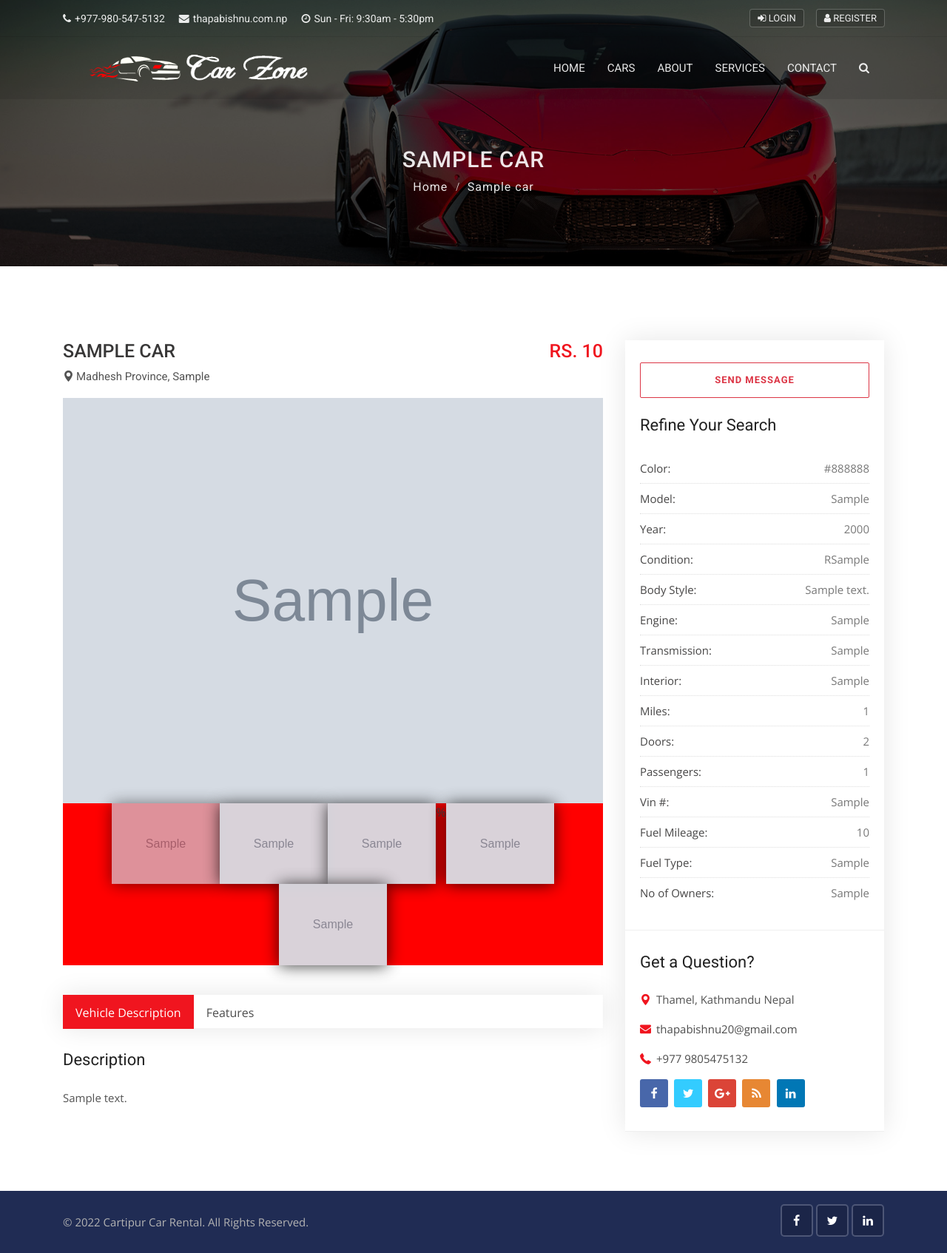
After one commit to BishnuThapa/Carzone-Django, a Django app: a page that uses templates/cars/car_detail.html in a window 1280 px wide. The commit adds this page. Shown: the whole page at 74% size. Run offline with Django 4.2, Linux system fonts and the light colour scheme; tables that the repository leaves empty hold one stand-in row (values such as "Sample post"); grey boxes marked "Sample" are stand-in pictures; parts of the project's set-up code (start-up, migrations or seed data) failed here and were passed over; some libraries are stand-ins or nearby versions.

Commit message:
completed car-detail page & fixed homepage links issue

```diff
--- a/cars/admin.py
+++ b/cars/admin.py
@@ -5,6 +5,10 @@ from django.utils.html import format_html
 
 
 class CarAdmin(admin.ModelAdmin):
+    prepopulated_fields = {
+        'slug': ['car_title']
+    }
+
     def thumbnail(self, object):
         return format_html('<img src="{}" width="40" style="border-radius:50%;" />'.format(object.car_photo.url))
 
--- a/cars/models.py
+++ b/cars/models.py
@@ -47,6 +47,7 @@ class Car(models.Model):
         ('6', '6'),
     )
     car_title = models.CharField(max_length=255)
+    slug = models.SlugField(max_length=255, unique=True, blank=True, null=True)
     state = models.CharField(choices=state_choice, max_length=100)
     city = models.CharField(max_length=100, default="")
     color = models.CharField(
--- a/cars/urls.py
+++ b/cars/urls.py
@@ -4,5 +4,6 @@ from . import views
 
 urlpatterns = [
     path('', views.cars, name='cars'),
-    path('nepal/', views.Nepal, name='nepal')
+    path('nepal/', views.Nepal, name='nepal'),
+    path('<slug:car_slug>/', views.car_detail, name='car_detail'),
 ]
--- a/cars/views.py
+++ b/cars/views.py
@@ -1,4 +1,6 @@
-from django.shortcuts import render
+from django.shortcuts import render, get_object_or_404
+
+from .models import Car
 
 # Create your views here.
 
@@ -9,3 +11,11 @@ def cars(request):
 
 def Nepal(request):
     return render(request, 'cars/nepal.html')
+
+
+def car_detail(request, car_slug):
+    single_car = get_object_or_404(Car, slug=car_slug)
+    context = {
+        'single_car': single_car
+    }
+    return render(request, 'cars/car_detail.html', context)
--- /dev/null
+++ b/templates/cars/car_detail.html
@@ -0,0 +1,401 @@
+{% extends 'base.html' %}
+{% load humanize %}
+{% block content %}
+    <!-- Sub banner start -->
+    <div class="sub-banner overview-bgi">
+        <div class="container breadcrumb-area">
+            <div class="breadcrumb-areas">
+                <h1>{{ single_car.car_title }}</h1>
+                <ul class="breadcrumbs">
+                    <li>
+                        <a href="{% url 'home' %}">Home</a>
+                    </li>
+                    <li class="active">{{ single_car.car_title }}</li>
+                </ul>
+            </div>
+        </div>
+    </div>
+    <!-- Sub Banner end -->
+    <!-- Car details page start -->
+    <div class="car-details-page content-area-6">
+        <div class="container">
+            <div class="row">
+                <div class="col-lg-8 col-md-12 col-xs-12">
+                    <div class="car-details-section">
+                        <!-- Heading start -->
+                        <div class="heading-car clearfix">
+                            <div class="pull-left">
+                                <h3>{{ single_car.car_title }}</h3>
+                                <h6>
+                                    <i class="flaticon-pin"></i>{{ single_car.state }},  {{ single_car.city}}
+                                </h6>
+                            </div>
+                            <div class="pull-right">
+                                <h3>
+                                    <span>Rs. {{ single_car.price | intcomma }}</span>
+                                </h3>
+                            </div>
+                        </div>
+                        <div id="carDetailsSlider"
+                             class="carousel car-details-sliders slide mb-40">
+                            <!-- main slider carousel items -->
+                            <div class="carousel-inner">
+
+                                <div class="active item carousel-item" data-slide-number="0">
+                                    <img src="{{ single_car.car_photo.url }}" class="img-fluid" alt="slider-car">
+                                </div>
+                                {% if single_car.car_photo_1 %}
+                                <div class="item carousel-item" data-slide-number="1">
+                                    <img src="{{ single_car.car_photo_1.url }}" class="img-fluid" alt="slider-car">
+                                </div>
+                                {% endif %}
+                                {% if single_car.car_photo_2 %}
+                                <div class="item carousel-item" data-slide-number="2">
+                                    <img src="{{ single_car.car_photo_2.url }}" class="img-fluid" alt="slider-car">
+                                </div>
+                                {% endif %}
+                                {% if single_car.car_photo_3 %}
+                                <div class="item carousel-item" data-slide-number="4">
+                                    <img src="{{ single_car.car_photo_3.url }}" class="img-fluid" alt="slider-car">
+                                </div>
+                                {% endif %}
+                                {% if single_car.car_photo_4 %}
+                                <div class="item carousel-item" data-slide-number="5">
+                                    <img src="{{ single_car.car_photo_4.url }}" class="img-fluid" alt="slider-car">
+                                </div>
+                                {% endif %}
+                            </div>
+                            <!-- main slider carousel nav controls -->
+                            <div class="carousel-indicators-section clearfix">
+                                <ul class="carousel-indicators car-properties list-inline nav nav-justified">
+                                    <li class="list-inline-item active">
+                                        <a id="carousel-selector-0"
+                                           class="selected"
+                                           data-slide-to="0"
+                                           data-target="#carDetailsSlider">
+                                            <img src="{{ single_car.car_photo.url }}" class="img-fluid" alt="small-car">
+                                        </a>
+                                    </li>
+
+                                    {% if single_car.car_photo_1 %}
+                                    <li class="list-inline-item">
+                                        <a id="carousel-selector-1"
+                                           data-slide-to="1"
+                                           data-target="#carDetailsSlider">
+                                            <img src="{{ single_car.car_photo_1.url }}" class="img-fluid" alt="small-car">
+                                        </a>
+                                    </li>
+                                    {% endif %}
+
+                                    {% if single_car.car_photo_2 %}
+                                    <li class="list-inline-item">
+                                        <a id="carousel-selector-2"
+                                           data-slide-to="2"
+                                           data-target="#carDetailsSlider">
+                                            <img src="{{ single_car.car_photo_2.url }}" class="img-fluid" alt="small-car">
+                                        </a>
+                                    </li>
+                                    {% endif %}%
+
+                                    {% if single_car.car_photo_3 %}
+                                    <li class="list-inline-item">
+                                        <a id="carousel-selector-3"
+                                           data-slide-to="3"
+                                           data-target="#carDetailsSlider">
+                                            <img src="{{single_car.car_photo_3.url }}" class="img-fluid" alt="small-car">
+                                        </a>
+                                    </li>
+                                    {% endif %}
+                                    {% if single_car.car_photo_4 %}
+                                    <li class="list-inline-item">
+                                        <a id="carousel-selector-4"
+                                           data-slide-to="4"
+                                           data-target="#carDetailsSlider">
+                                            <img src="{{ single_car.car_photo_4.url }}" class="img-fluid" alt="small-car">
+                                        </a>
+                                    </li>
+                                    {% endif %}
+                                </ul>
+                            </div>
+                        </div>
+                        <!-- Tabbing box start -->
+                        <div class="tabbing tabbing-box mb-40">
+                            <ul class="nav nav-tabs" id="carTab" role="tablist">
+                                <li class="nav-item">
+                                    <a class="nav-link active show"
+                                       id="one-tab"
+                                       data-toggle="tab"
+                                       href="#one"
+                                       role="tab"
+                                       aria-controls="one"
+                                       aria-selected="false">Vehicle Description</a>
+                                </li>
+                                <li class="nav-item">
+                                    <a class="nav-link"
+                                       id="two-tab"
+                                       data-toggle="tab"
+                                       href="#two"
+                                       role="tab"
+                                       aria-controls="two"
+                                       aria-selected="false">Features</a>
+                                </li>
+                            </ul>
+                            <div class="tab-content" id="carTabContent">
+                                <div class="tab-pane fade active show"
+                                     id="one"
+                                     role="tabpanel"
+                                     aria-labelledby="one-tab">
+                                    <div class="car-description mb-50">
+                                        <h3 class="heading-2">Description</h3>
+                                        <p>
+                                            {{ single_car.description  | safe }}
+                                        </p>
+
+                                    </div>
+                                </div>
+                                <div class="tab-pane fade"
+                                     id="two"
+                                     role="tabpanel"
+                                     aria-labelledby="two-tab">
+                                    <div class="features-info mb-50">
+                                        <h3 class="heading-2">Features</h3>
+                                        <div class="row">
+                                            <div class="col-lg-4 col-md-4 col-sm-4 col-xs-12">
+                                                <ul>
+
+                                                    <li>{{ single_car.features }}</li>
+
+                                                </ul>
+                                            </div>
+
+                                        </div>
+                                    </div>
+                                </div>
+                            </div>
+                        </div>
+                    </div>
+                </div>
+                <div class="col-lg-4 col-md-12">
+                    <div class="sidebar-right">
+                        <!-- Advanced search start -->
+                        <div class="widget advanced-search d-none-992">
+                            <button class="btn btn-outline-danger bomd btn-block btn-lg"
+                                    data-toggle="modal"
+                                    data-target="#inquiryModal">
+                                Send message
+                            </button>
+                            <br>
+                            <h3 class="sidebar-title">
+                                Refine Your Search
+                            </h3>
+                            <ul>
+                                <li>
+                                    <span>Color:</span> {{ single_car.color }}
+                                </li>
+                                <li>
+                                    <span>Model:</span>{{ single_car.model }}
+                                </li>
+                                <li>
+                                    <span>Year:</span>{{ single_car.year }}
+                                </li>
+                                <li>
+                                    <span>Condition:</span>R{{ single_car.condition }}
+                                </li>
+                                <li>
+                                    <span>Body Style:</span>{{ single_car.body_style }}
+                                </li>
+                                <li>
+                                    <span>Engine:</span>{{single_car.engine}}
+                                </li>
+                                <li>
+                                    <span>Transmission:</span>{{single_car.transmission }}
+                                </li>
+                                <li>
+                                    <span>Interior:</span>{{ single_car.interior }}
+                                </li>
+
+                                <li>
+                                    <span>Miles:</span>{{single_car.miles | intcomma }}
+                                </li>
+                                <li>
+                                    <span>Doors:</span>{{ single_car.doors }}
+                                </li>
+                                <li>
+                                    <span>Passengers:</span>{{single_car.passengers}}
+                                </li>
+                                <li>
+                                    <span>Vin #:</span>{{single_car.vin_no}}
+                                </li>
+                                <li>
+                                    <span>Fuel Mileage:</span>{{single_car.milage}}
+                                </li>
+                                <li>
+                                    <span>Fuel Type:</span>{{single_car.fuel_type}}</span>
+                                </li>
+
+
+                                <li>
+                                    <span>No of Owners:</span>{{single_car.no_of_owners}}
+                                </li>
+
+                            </ul>
+                        </div>
+                        <!-- Inquiry Modal -->
+                        <div class="modal fade" id="inquiryModal" role="dialog">
+                            <div class="modal-dialog">
+                                <div class="modal-content">
+                                    <div class="contact-dealer modal-header">
+                                        <!-- <h5 class="modal-title" id="inquiryModalLabel">Contact Dealer</h5> -->
+                                        <img src="img/logos/logo-black-white.png">
+                                        <button type="button" class="close" data-dismiss="modal">
+                                            <span>&times;</span>
+                                        </button>
+                                    </div>
+                                    <div class="modal-body">
+                                        <form action="#">
+                                            <div class="form-group">
+                                                <label for="name" class="col-form-label">
+                                                    Hello, My Name is
+                                                </label>
+                                                <div class="row">
+                                                    <div class="col">
+                                                        <input type="text"
+                                                               name="first_name"
+                                                               class="form-control"
+                                                               placeholder="First Name"
+                                                               required>
+                                                    </div>
+                                                    <div class="col">
+                                                        <input type="text"
+                                                               name="last_name"
+                                                               class="form-control"
+                                                               placeholder="Last Name"
+                                                               required>
+                                                    </div>
+                                                </div>
+                                            </div>
+                                            <div class="form-group">
+                                                <select class="form-control" id="sel1" name="customer_need">
+                                                    <option value="I'm interested in this">
+                                                        I'm interested in this
+                                                    </option>
+                                                    <option value="I'd like to know your best price for this">
+                                                        I'd like to know your best price for this
+                                                    </option>
+                                                    <option value="I'd like to test drive this">
+                                                        I'd like to test drive this
+                                                    </option>
+                                                    <option value="I'd like a history report for this">
+                                                        I'd like a history report for this
+                                                    </option>
+                                                </select>
+                                            </div>
+                                            <div class="form-group">
+                                                <input type="text"
+                                                       name="car_title"
+                                                       class="form-control"
+                                                       value="LAMBORGHINI HURAC�N."
+                                                       readonly>
+                                            </div>
+                                            <div class="form-group">
+                                                <label for="name" class="col-form-label">
+                                                    I live in
+                                                </label>
+                                                <div class="row">
+                                                    <div class="col">
+                                                        <input type="text"
+                                                               name="city"
+                                                               class="form-control"
+                                                               placeholder="City"
+                                                               required>
+                                                    </div>
+                                                    <div class="col">
+                                                        <input type="text"
+                                                               name="state"
+                                                               class="form-control"
+                                                               placeholder="State"
+                                                               required>
+                                                    </div>
+                                                </div>
+                                            </div>
+                                            <div class="form-group">
+                                                <div class="row">
+                                                    <div class="col">
+                                                        <label for="name" class="col-form-label">
+                                                            You can reach me by email at
+                                                        </label>
+                                                        <input type="email"
+                                                               name="email"
+                                                               class="form-control"
+                                                               placeholder="Email Address"
+                                                               required>
+                                                    </div>
+                                                    <div class="col">
+                                                        <label for="phone" class="col-form-label">
+                                                            or by phone at
+                                                        </label>
+                                                        <input type="text"
+                                                               name="phone"
+                                                               placeholder="Phone Number (optional)"
+                                                               class="form-control">
+                                                    </div>
+                                                </div>
+                                            </div>
+                                            <div class="form-group">
+                                                <label for="message" class="col-form-label">
+                                                    Add comments
+                                                </label>
+                                                <textarea name="message"
+                                                          class="form-control"
+                                                          placeholder="Enter your message here (optional)"></textarea>
+                                            </div>
+                                            <hr>
+                                            <input type="submit" value="Send" class="btn btn-block btn-danger">
+                                        </form>
+                                    </div>
+                                </div>
+                            </div>
+                        </div>
+                        <!-- Question start -->
+                        <div class="widget question">
+                            <h5 class="sidebar-title">
+                                Get a Question?
+                            </h5>
+                            <ul class="contact-info">
+                                <li>
+                                    <i class="flaticon-pin"></i>Thamel, Kathmandu Nepal
+                                </li>
+                                <li>
+                                    <i class="flaticon-mail"></i><a href="mailto:info@themevessel.com">thapabishnu20@gmail.com</a>
+                                </li>
+                                <li>
+                                    <i class="flaticon-phone"></i><a href="tel:+9779805475132">+977 9805475132</a>
+                                </li>
+                            </ul>
+                            <div class="social-list clearfix">
+                                <ul>
+                                    <li>
+                                        <a href="#" class="facebook-bg"><i class="fa fa-facebook"></i></a>
+                                    </li>
+                                    <li>
+                                        <a href="#" class="twitter-bg"><i class="fa fa-twitter"></i></a>
+                                    </li>
+                                    <li>
+                                        <a href="#" class="google-bg"><i class="fa fa-google-plus"></i></a>
+                                    </li>
+                                    <li>
+                                        <a href="#" class="rss-bg"><i class="fa fa-rss"></i></a>
+                                    </li>
+                                    <li>
+                                        <a href="#" class="linkedin-bg"><i class="fa fa-linkedin"></i></a>
+                                    </li>
+                                </ul>
+                            </div>
+                        </div>
+                    </div>
+                </div>
+            </div>
+        </div>
+    </div>
+    <!-- Properties details page end -->
+{% endblock %}
```
Also changed, not shown: templates/pages/home.html (+5 -5 lines), cars/migrations/0005_car_slug.py (added).
